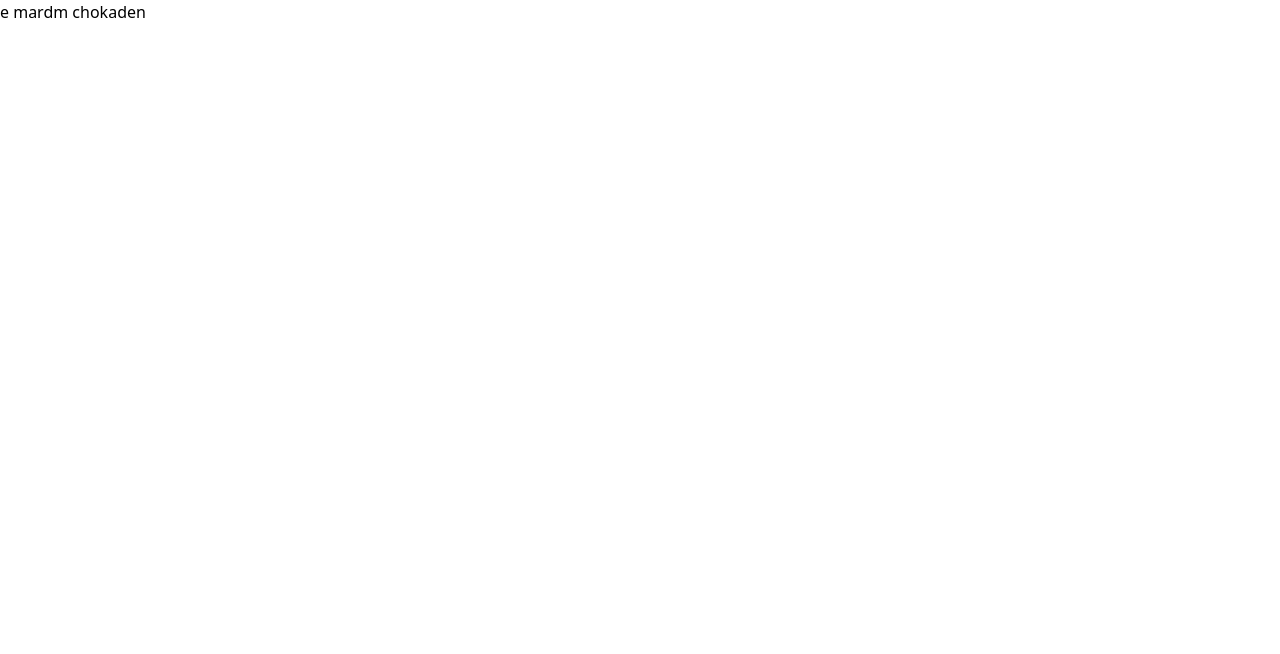
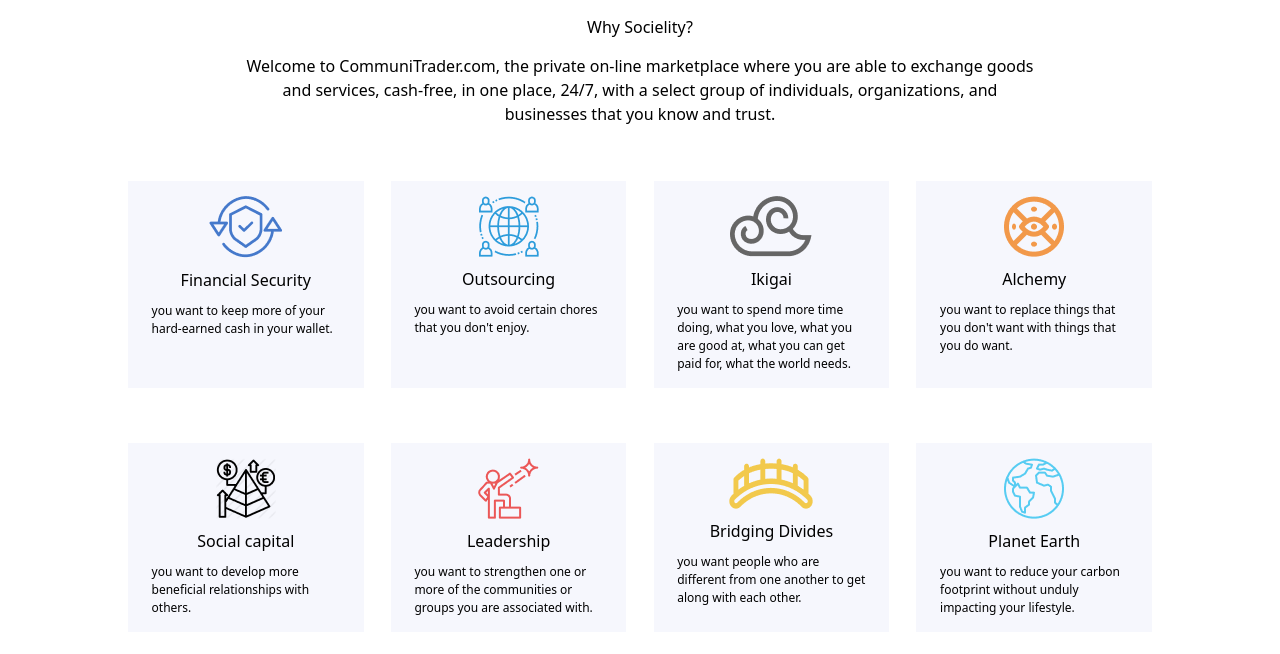
Before and after one commit to ibragimovgalib/Git-collabe1, a website: page src/niyozmuhammad.html in a window 1280 px wide. Drawn offline with Linux system fonts and the light colour scheme.

Commit message:
my progect niyozmuhammad

```diff
--- a/src/niyozmuhammad.html
+++ b/src/niyozmuhammad.html
@@ -9,7 +9,109 @@
 </head>
 <body>
 
-    <h1>e mardm chokaden</h1>
+    <div class="conatainer">
+
+        <div class="text-center w[100%] ">
+            <h2 class="pt-[15px]">Why Socielity?</h2>
+            <p class="pt-[15px]" >Welcome to CommuniTrader.com,
+             the private on-line marketplace where you
+             are able to exchange goods <br> and services,
+             cash-free, in one place, 24/7, with a select group of individuals,
+             organizations, and <br> businesses that you know and trust.</p>
+        </div>
+
+        <div class="w-[80%] m-auto flex pt-[55px] justify-between">
+
+            <div class="bg-[#F6F7FD] w-[23%]">
+            <!-- 1 -->
+                <div class="w-[80%] m-auto pt-[15px]">
+                    <img class="m-auto" src="/src/images/img niyozmuhammad/Group 68.png" alt="">
+                    <h4 class="text-center mt-[10px]">Financial Security</h4>
+                    <p class="text-[12px] pb-[15px] mt-[10px] ">you want to keep more of your
+                         hard-earned cash in your wallet.</p>
+                </div>
+
+            </div>
+            <!-- 2 -->
+            <div class="bg-[#F6F7FD] w-[23%]">
+
+                <div class="w-[80%] m-auto pt-[15px]">
+                    <img class="m-auto" src="/src/images/img niyozmuhammad/Group.png" alt="">
+                    <h4 class="text-center mt-[10px]">Outsourcing</h4>
+                    <p class="text-[12px] pb-[15px] mt-[10px] ">you want to avoid certain chores that you don't enjoy.</p>
+                </div>
+
+            </div>
+            <!-- 3 -->
+            <div class="bg-[#F6F7FD] w-[23%]">
+
+                <div class="w-[80%] m-auto pt-[15px]">
+                    <img class="m-auto" src="/src/images/img niyozmuhammad/Vector (14).png" alt="">
+                    <h4 class="text-center mt-[10px]">Ikigai</h4>
+                    <p class="text-[12px] pb-[15px] mt-[10px] ">you want to spend more time doing, what you love, what you are good at, what you can get paid for, what the world needs. </p>
+                </div>
+
+            </div>
+            <!-- 4 -->
+            <div class="bg-[#F6F7FD] w-[23%]">
+
+                <div class="w-[80%] m-auto pt-[15px]">
+                    <img class="m-auto" src="/src/images/img niyozmuhammad/alcadey.png" alt="">
+                    <h4 class="text-center mt-[10px]">Alchemy</h4>
+                    <p class="text-[12px] pb-[15px] mt-[10px] ">you want to replace things that you don't want with things that you do want.</p>
+                </div>
+
+            </div>
+
+        </div>
+
+
+        <!-- 2 contacti -->
+
+        <div class="w-[80%] m-auto flex pt-[55px] justify-between">
+
+            <div class="bg-[#F6F7FD] w-[23%]">
+            <!-- 1 -->
+                <div class="w-[80%] m-auto pt-[15px]">
+                    <img class="m-auto" src="/src/images/img niyozmuhammad/image 10.png" alt="">
+                    <h4 class="text-center mt-[10px]"> Social capital</h4>
+                    <p class="text-[12px] pb-[15px] mt-[10px] ">you want to develop more beneficial relationships with others.</p>
+                </div>
+
+            </div>
+            <!-- 2 -->
+            <div class="bg-[#F6F7FD] w-[23%]">
+
+                <div class="w-[80%] m-auto pt-[15px]">
+                    <img class="m-auto" src="/src/images/img niyozmuhammad/Group 69.png" alt="">
+                    <h4 class="text-center mt-[10px]">Leadership</h4>
+                    <p class="text-[12px] pb-[15px] mt-[10px] ">you want to strengthen one or more of the communities or groups you are associated with.</p>
+                </div>
+
+            </div>
+            <!-- 3 -->
+            <div class="bg-[#F6F7FD] w-[23%]">
+
+                <div class="w-[80%] m-auto pt-[15px]">
+                    <img class="m-auto" src="/src/images/img niyozmuhammad/Group (1).png" alt="">
+                    <h4 class="text-center mt-[10px]">Bridging Divides</h4>
+                    <p class="text-[12px] pb-[15px] mt-[10px] ">you want people who are different from one another to get along with each other.</p>
+                </div>
+
+            </div>
+            <!-- 4 -->
+            <div class="bg-[#F6F7FD] w-[23%]">
+
+                <div class="w-[80%] m-auto pt-[15px]">
+                    <img class="m-auto" src="/src/images/img niyozmuhammad/Group (2).png" alt="">
+                    <h4 class="text-center mt-[10px]">Planet Earth</h4>
+                    <p class="text-[12px] pb-[15px] mt-[10px] ">you want to reduce your carbon footprint without unduly impacting your lifestyle.</p>
+                </div>
+
+            </div>
+
+        </div>
+    </div>
 
 </body>
 </html>
```
Also changed, not shown: dist/output.css, src/images/img niyozmuhammad/Group (1).png (added), src/images/img niyozmuhammad/Group (2).png (added), src/images/img niyozmuhammad/Group 68.png (added), src/images/img niyozmuhammad/Group 69.png (added), src/images/img niyozmuhammad/Group.png (added), src/images/img niyozmuhammad/Vector (14).png (added), src/images/img niyozmuhammad/alcadey.png (added), src/images/img niyozmuhammad/image 10.png (added), src/images/img niyozmuhammad/udalit kne.html (deleted).
